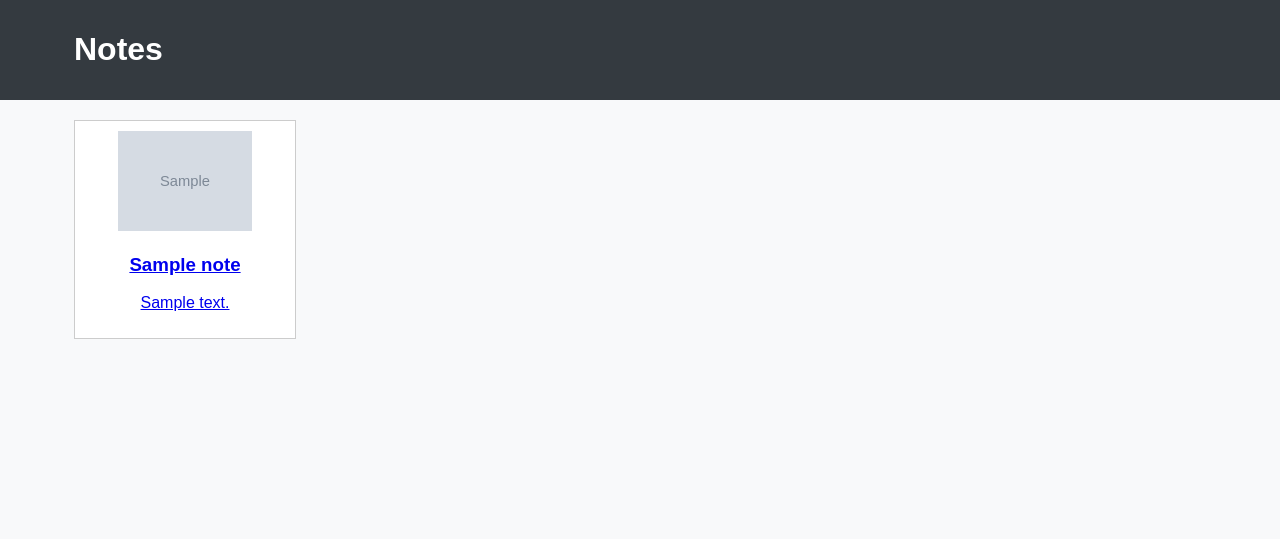
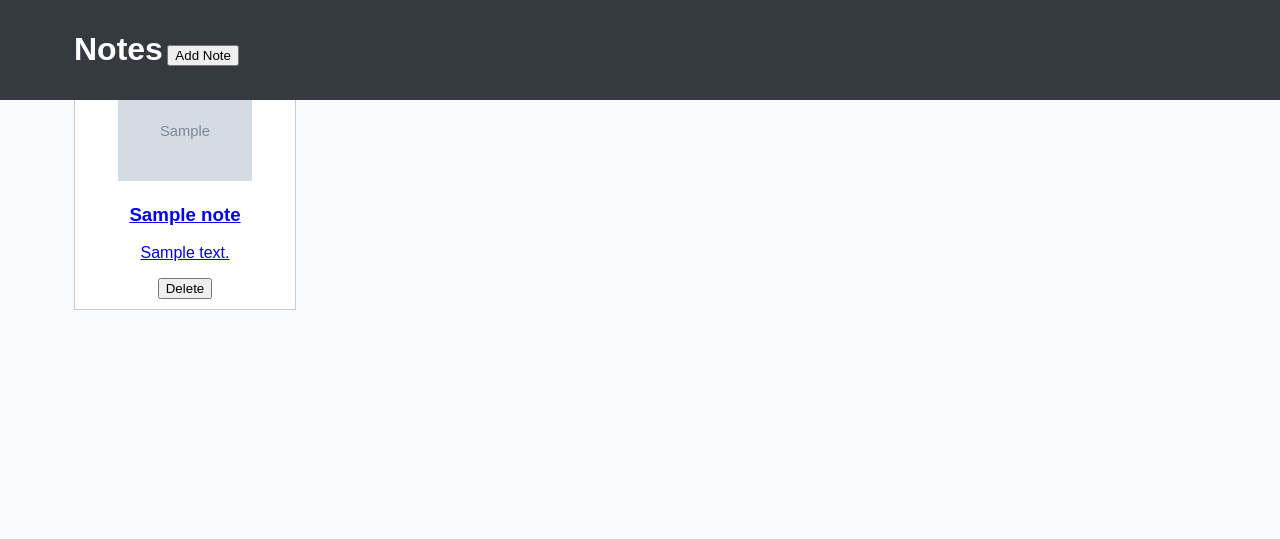
Before and after one commit to zageabb/Notes, a Flask app: page / in a window 1280 px wide. Shown: the top 539 px of the page. Run offline with Flask 3, Linux system fonts and the light colour scheme; tables that the repository leaves empty hold one stand-in row (values such as "Sample post"); grey boxes marked "Sample" are stand-in pictures.

Commit message:
Add add and delete note buttons

```diff
--- a/app.py
+++ b/app.py
@@ -61,5 +61,16 @@
         return redirect(url_for('index'))
     return render_template('note.html', note=note)
 
+@app.route('/delete/<int:note_id>', methods=['POST'])
+def delete_note(note_id):
+    note = Note.query.get_or_404(note_id)
+    if note.image:
+        image_path = os.path.join(app.config['UPLOAD_FOLDER'], note.image)
+        if os.path.exists(image_path):
+            os.remove(image_path)
+    db.session.delete(note)
+    db.session.commit()
+    return redirect(url_for('index'))
+
 if __name__ == '__main__':
     app.run(host="0.0.0.0", port=5001, debug=True)
--- a/templates/index.html
+++ b/templates/index.html
@@ -1,7 +1,9 @@
 {% extends 'base.html' %}
 {% block title %}All Notes{% endblock %}
+{% block header_buttons %}
+    <button type="button" onclick="window.location.href='{{ url_for('add_note') }}'">Add Note</button>
+{% endblock %}
 {% block content %}
-<p><a href="{{ url_for('add_note') }}">Add Note</a></p>
 <div>
     {% for note in notes %}
     <div class="note-card">
@@ -12,6 +14,9 @@
             <h3>{{ note.title }}</h3>
             <p>{{ note.content[:100] }}{% if note.content|length > 100 %}...{% endif %}</p>
         </a>
+        <form method="post" action="{{ url_for('delete_note', note_id=note.id) }}" onsubmit="return confirm('Delete this note?');">
+            <button type="submit">Delete</button>
+        </form>
     </div>
     {% else %}
     <p>No notes yet.</p>
--- a/templates/note.html
+++ b/templates/note.html
@@ -1,6 +1,9 @@
 {% extends 'base.html' %}
 {% block title %}{{ note.title }}{% endblock %}
 {% block footer %}
+<form method="post" action="{{ url_for('delete_note', note_id=note.id) }}" style="display:inline;" onsubmit="return confirm('Delete this note?');">
+    <button type="submit">Delete</button>
+</form>
 <button form="note-form" type="submit">Save</button>
 {% endblock %}
 {% block content %}
```
